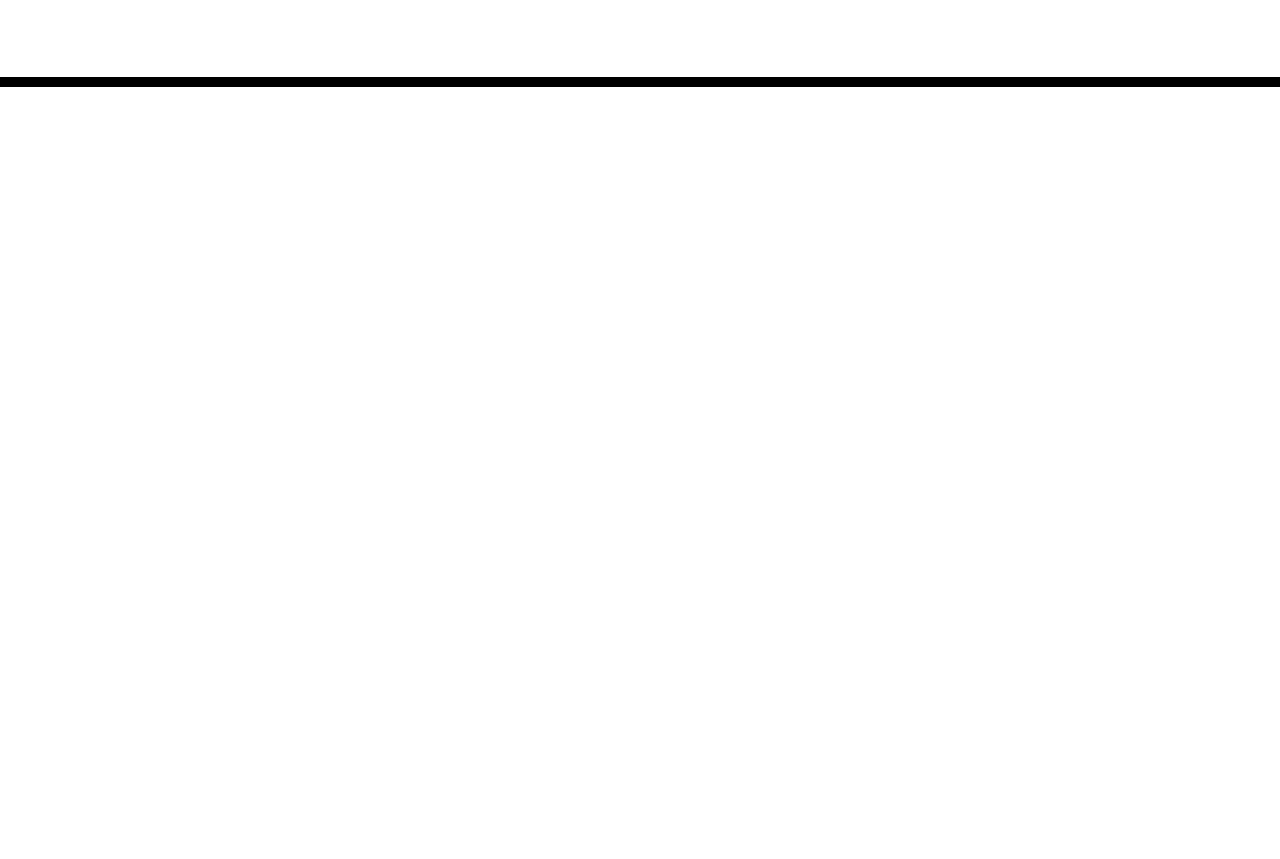
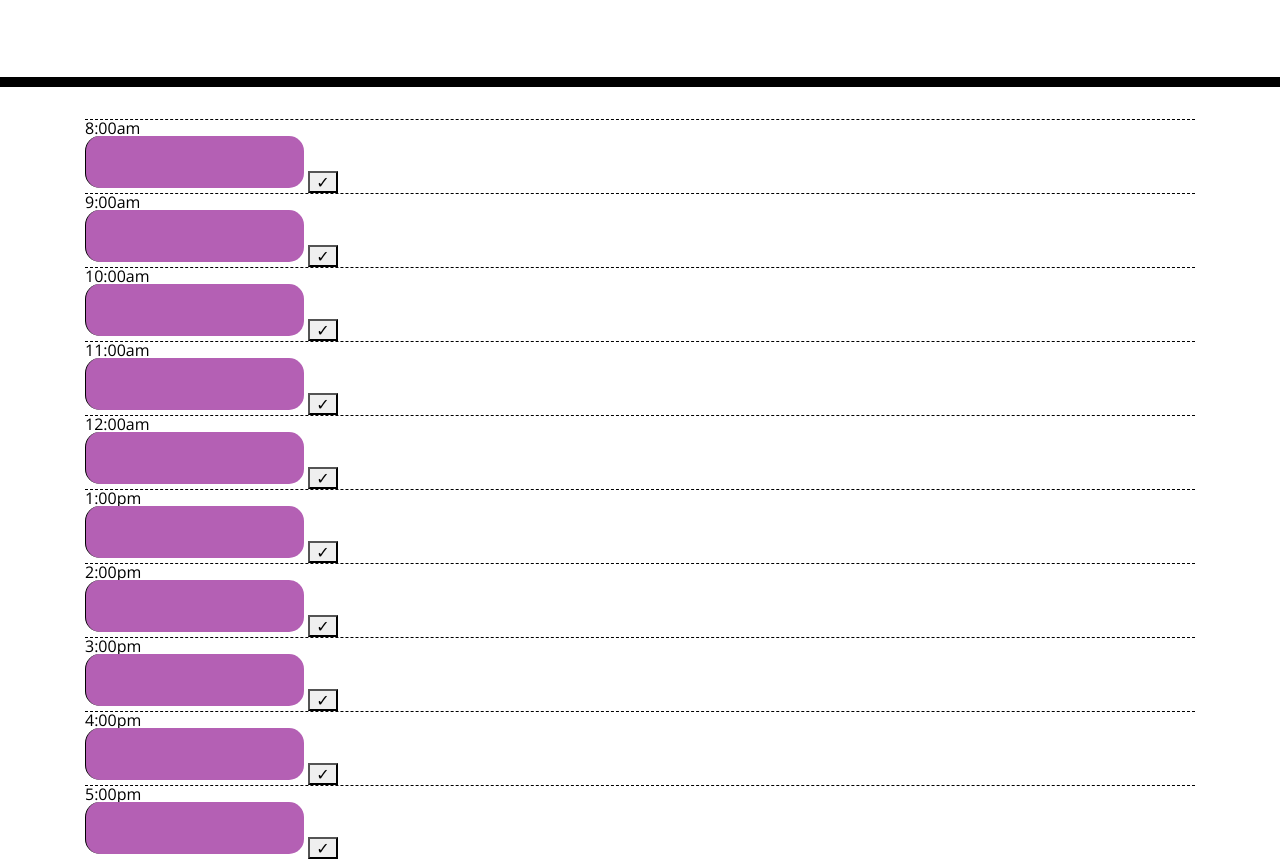
Before and after one commit to jace0fbass/work-day-scheduler, a plain HTML site: page develop/index.html in a window 1280 px wide. Shown: the part 181-1040 px from the top of the page. Before the commit the page ends 800 px from the top, so only its background shows below. Drawn offline with nearby package versions, Linux system fonts and the light colour scheme; files whose address does not match are found by name.

Commit message:
I have added hours to the index.html file and have connected them to styling in the style.css file.

```diff
--- a/assets/script.js
+++ b/develop/assets/script.js
@@ -1,2 +1,5 @@
+$(document).ready(function() {
+
+})
 var currentDay = $("#currentDay")
 console.log("currentDay")
--- a/develop/index.html
+++ b/develop/index.html
@@ -1,23 +1,14 @@
 <!DOCTYPE html>
 <html lang="en">
+
 <head>
   <meta charset="UTF-8" />
   <meta name="viewport" content="width=device-width, initial-scale=1.0" />
   <meta http-equiv="X-UA-Compatible" content="ie=edge" />
-    <link
-      rel="stylesheet"
-      href="https://stackpath.bootstrapcdn.com/bootstrap/4.3.1/css/bootstrap.min.css"
-    />
-    <link
-      rel="stylesheet"
-      href="https://use.fontawesome.com/releases/v5.8.1/css/all.css"
-      integrity="sha384-50oBUHEmvpQ+1lW4y57PTFmhCaXp0ML5d60M1M7uH2+nqUivzIebhndOJK28anvf"
-      crossorigin="anonymous"
-    />
-    <link
-      href="https://fonts.googleapis.com/css?family=Open+Sans&display=swap"
-      rel="stylesheet"
-    />
+  <link rel="stylesheet" href="https://stackpath.bootstrapcdn.com/bootstrap/4.3.1/css/bootstrap.min.css" />
+  <link rel="stylesheet" href="https://use.fontawesome.com/releases/v5.8.1/css/all.css"
+    integrity="sha384-50oBUHEmvpQ+1lW4y57PTFmhCaXp0ML5d60M1M7uH2+nqUivzIebhndOJK28anvf" crossorigin="anonymous" />
+  <link href="https://fonts.googleapis.com/css?family=Open+Sans&display=swap" rel="stylesheet" />
   <link rel="stylesheet" href="style.css" />
   <title>Work Day Scheduler</title>
 </head>
@@ -30,10 +21,73 @@
   </header>
   <div class="container">
     <!-- Timeblocks go here -->
+    <div id="hour8" class="hour-row">
+      <div class="hour">8:00am</div>
+      <textarea class="time-block"></textarea>
+      <button id="saveBtn">&#10003;</button>
+    </div>
+
+    <div id="hour9" class="hour-row">
+      <div class="hour">9:00am</div>
+      <textarea class="time-block"></textarea>
+      <button id="saveBtn">&#10003;</button>
+    </div>
+
+    <div id="hour10" class="hour-row">
+      <div class="hour">10:00am</div>
+      <textarea class="time-block"></textarea>
+      <button id="saveBtn">&#10003;</button>
+    </div>
+
+    <div id="hour11" class="hour-row">
+      <div class="hour">11:00am</div>
+      <textarea class="time-block"></textarea>
+      <button id="saveBtn">&#10003;</button>
+    </div>
+
+    <div id="hour12" class="hour-row">
+      <div class="hour">12:00am</div>
+      <textarea class="time-block"></textarea>
+      <button id="saveBtn">&#10003;</button>
+    </div>
+
+    <div id="hour13" class="hour-row">
+      <div class="hour">1:00pm</div>
+      <textarea class="time-block"></textarea>
+      <button id="saveBtn">&#10003;</button>
+    </div>
+
+    <div id="hour14" class="hour-row">
+      <div class="hour">2:00pm</div>
+      <textarea class="time-block"></textarea>
+      <button id="saveBtn">&#10003;</button>
+    </div>
+
+    <div id="hour15" class="hour-row">
+      <div class="hour">3:00pm</div>
+      <textarea class="time-block"></textarea>
+      <button id="saveBtn">&#10003;</button>
+    </div>
+
+    <div id="hour16" class="hour-row">
+      <div class="hour">4:00pm</div>
+      <textarea class="time-block"></textarea>
+      <button id="saveBtn">&#10003;</button>
+    </div>
+
+    <div id="hour17" class="hour-row">
+      <div class="hour">5:00pm</div>
+      <textarea class="time-block"></textarea>
+      <button id="saveBtn">&#10003;</button>
+    </div>
+
+
+
   </div>
 
   <script src="https://cdnjs.cloudflare.com/ajax/libs/jquery/3.2.1/jquery.min.js"></script>
   <script src="https://cdnjs.cloudflare.com/ajax/libs/moment.js/2.24.0/moment.min.js"></script>
   <script src="assets\script.js"></script>
 </body>
+
 </html>
--- a/develop/style.css
+++ b/develop/style.css
@@ -5,7 +5,7 @@ body {
 }
 
 textarea {
-  background: transparent;
+  background: rgb(180, 96, 180);
   border: none;
   resize: none;
   color: #000000;
```
Also changed, not shown: develop/assets/05-third-party-apis-homework-demo.gif (renamed from assets/05-third-party-apis-homework-demo.gif). Lines whose indentation alone changed are shown as unchanged.
